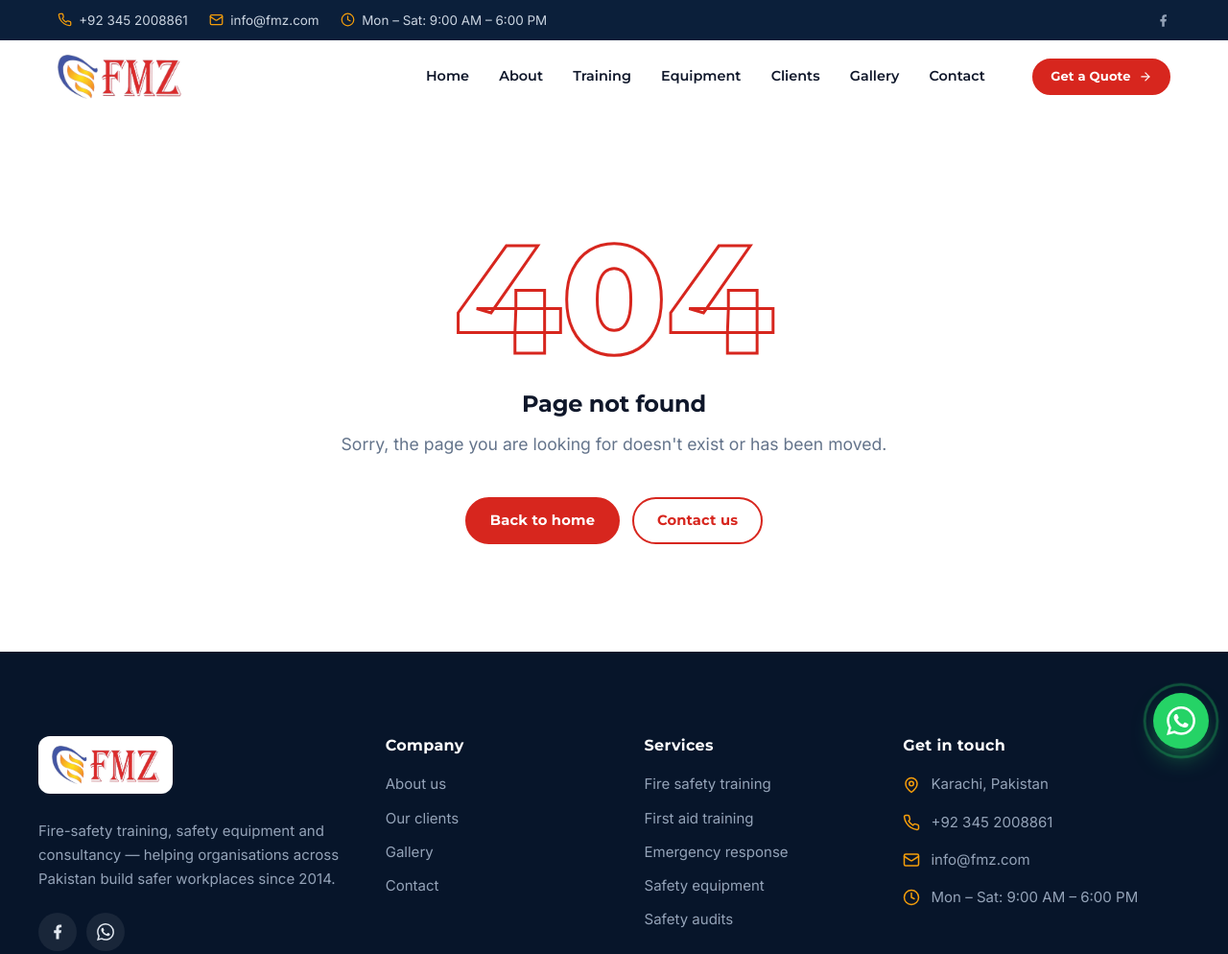
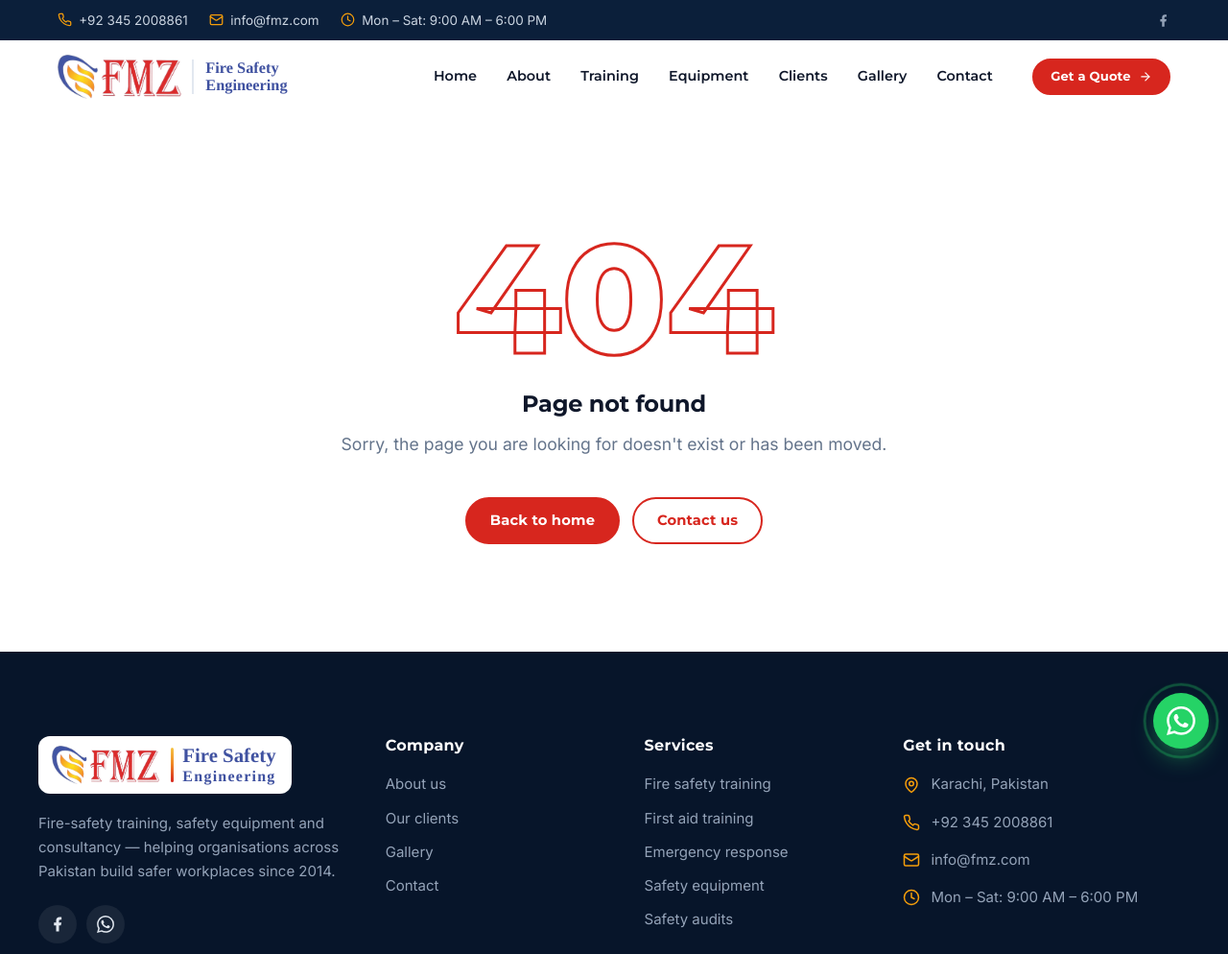
Before and after one commit to MerajAli1/FMZ-Fire-and-Safety-Website, a plain HTML site: page 404.html in a window 1280 px wide. Shown: the top 994 px of the page at 96% size. Drawn offline with Linux system fonts and the light colour scheme; no server answers.

Commit message:
Update font styles and enhance brand visibility across multiple pages

```diff
--- a/404.html
+++ b/404.html
@@ -17,7 +17,7 @@
   <link rel="preconnect" href="https://fonts.gstatic.com" crossorigin>
   <link rel="preconnect" href="https://firestore.googleapis.com" crossorigin>
   <link rel="dns-prefetch" href="https://res.cloudinary.com">
-  <link rel="stylesheet" href="https://fonts.googleapis.com/css2?family=Inter:wght@400;500;600&family=Montserrat:wght@600;700;800&display=swap">
+  <link rel="stylesheet" href="https://fonts.googleapis.com/css2?family=Inter:wght@400;500;600&family=Montserrat:wght@600;700;800&family=Tinos:wght@700&display=swap">
   <link rel="stylesheet" href="css/style.css">
   <script>document.documentElement.classList.replace('no-js', 'js');</script>
   <script type="module" src="js/pages/notfound.js"></script>
@@ -45,7 +45,8 @@
   <header class="header">
     <div class="container">
       <a class="brand" href="index.html" aria-label="FMZ Fire &amp; Safety Engineering — home">
-        <img src="assets/img/logo.png" alt="FMZ Fire &amp; Safety Engineering" width="129" height="46">
+        <img src="assets/img/logo.png" alt="FMZ" width="129" height="46">
+        <span class="brand__text"><span class="brand__l1">Fire Safety</span> <span class="brand__l2">Engineering</span></span>
       </a>
       <nav id="site-nav" class="nav" aria-label="Main">
         <button class="nav-close" type="button" aria-label="Close menu"><svg class="icon" aria-hidden="true"><use href="assets/icons.svg#x"></use></svg></button>
@@ -80,7 +81,7 @@
   <footer class="footer">
     <div class="container footer__top">
       <div>
-        <a class="footer__logo" href="index.html"><img src="assets/img/logo.png" alt="FMZ Fire &amp; Safety Engineering" width="112" height="40" loading="lazy"></a>
+        <a class="footer__logo" href="index.html"><img src="assets/img/logo.png" alt="FMZ Fire &amp; Safety Engineering" width="112" height="40" loading="lazy"><span class="brand__text"><span class="brand__l1">Fire Safety</span> <span class="brand__l2">Engineering</span></span></a>
         <p>Fire-safety training, safety equipment and consultancy — helping organisations across Pakistan build safer workplaces since 2014.</p>
         <div class="social">
           <a data-social="facebook" href="https://www.facebook.com/p/FMZ-Fire-Safety-Engineering-100064305961947/" target="_blank" rel="noopener" aria-label="Facebook"><svg class="icon" aria-hidden="true"><use href="assets/icons.svg#facebook"></use></svg></a>
--- a/css/style.css
+++ b/css/style.css
@@ -174,8 +174,33 @@ ul { margin: 0; padding: 0; list-style: none; }
 }
 .header.is-scrolled { box-shadow: 0 8px 30px -18px rgba(15, 23, 42, .35); border-bottom-color: var(--line); }
 .header .container { display: flex; align-items: center; justify-content: space-between; gap: 1.5rem; height: var(--header-h); }
-.brand { display: flex; align-items: center; flex-shrink: 0; }
+.brand { display: flex; align-items: center; gap: .7rem; flex-shrink: 0; }
 .brand img { height: 46px; width: auto; }
+.brand__text {
+  /* Matches the FMZ signboard: bold serif in the logo's blue */
+  padding-left: .75rem; border-left: 2px solid var(--line);
+  font-family: 'Tinos', 'Times New Roman', Times, Georgia, serif; font-weight: 700;
+  font-size: 1.3rem; line-height: 1.1; color: #3f51a0; letter-spacing: 0; white-space: nowrap;
+}
+
+/* Stacked lockup (footer here; phones in the media query below): "Engineering" is letter-spaced so both
+   lines end at exactly the same width, with a flame-coloured divider from the logo. */
+.footer__logo .brand__text {
+  position: relative; display: flex; flex-direction: column; gap: .12em;
+  border-left: 0; padding-left: .8rem; line-height: 1; white-space: nowrap; max-width: none;
+}
+.footer__logo .brand__text::before {
+  content: ''; position: absolute; left: 0; top: 4%; bottom: 4%; width: 3px; border-radius: 3px;
+  background: linear-gradient(180deg, #f6c343, #f08a24 45%, var(--brand));
+}
+.footer__logo .brand__l1 { font-size: 1em; }
+.footer__logo .brand__l2 { font-size: .77em; letter-spacing: .078em; margin-right: -.078em; }
+@media (max-width: 600px) {
+  .header .brand__text { position: relative; display: flex; flex-direction: column; gap: .12em; border-left: 0; padding-left: .7rem; line-height: 1; font-size: 1.32rem; }
+  .header .brand__text::before { content: ''; position: absolute; left: 0; top: 4%; bottom: 4%; width: 3px; border-radius: 3px; background: linear-gradient(180deg, #f6c343, #f08a24 45%, var(--brand)); }
+  .header .brand__l2 { font-size: .77em; letter-spacing: .078em; margin-right: -.078em; }
+}
+@media (min-width: 1081px) and (max-width: 1280px) { .brand__text { white-space: normal; max-width: 7em; font-size: 1.02rem; } .nav__link { padding: .55rem .5rem; } .header .container { gap: 1rem; } .header__cta { margin-left: .25rem; } }
 
 .nav { display: flex; align-items: center; gap: .25rem; margin-left: auto; }
 .nav__link {
@@ -222,11 +247,12 @@ ul { margin: 0; padding: 0; list-style: none; }
   }
   .nav-backdrop.is-open { opacity: 1; visibility: visible; }
   body.nav-open { overflow: hidden; }
-  /* backdrop-filter would make the header the containing block of the fixed nav panel */
-  body.nav-open .header { backdrop-filter: none; -webkit-backdrop-filter: none; background: #fff; }
+  /* No backdrop-filter here: it would make the header the containing block of the fixed,
+     off-screen nav panel, which then widens the page on phones. */
+  .header { backdrop-filter: none; -webkit-backdrop-filter: none; background: #fff; }
 }
 @media (min-width: 1081px) { .nav-close, .nav-backdrop { display: none; } }
-@media (max-width: 480px) { .brand img { height: 40px; } :root { --header-h: 68px; } }
+@media (max-width: 480px) { .brand img { height: 38px; } .brand { gap: .5rem; } .header .brand__text { font-size: 1.22rem; padding-left: .6rem; } :root { --header-h: 68px; } }
 
 /* ---------- Hero slider ---------- */
 .hero {
@@ -619,8 +645,9 @@ textarea.input { resize: vertical; min-height: 140px; }
 .footer__top { padding: clamp(56px, 8vw, 88px) 0 48px; display: grid; gap: 40px; grid-template-columns: 1.4fr 1fr 1fr 1.3fr; }
 @media (max-width: 960px) { .footer__top { grid-template-columns: 1fr 1fr; } }
 @media (max-width: 560px) { .footer__top { grid-template-columns: 1fr; } }
-.footer__logo { background: #fff; display: inline-block; padding: 10px 14px; border-radius: 12px; margin-bottom: 1.2rem; }
+.footer__logo { background: #fff; display: inline-flex; align-items: center; gap: .7rem; padding: 10px 16px 10px 14px; border-radius: 12px; margin-bottom: 1.2rem; }
 .footer__logo img { height: 40px; width: auto; }
+.footer__logo .brand__text { font-size: 1.3rem; }
 .footer h3 { color: #fff; font-size: 1rem; margin-bottom: 1.2rem; letter-spacing: .02em; }
 .footer__links { display: grid; gap: .65rem; }
 .footer__links a { transition: color .2s, padding-left .2s; }
```
Also changed, not shown: about.html (+4 -3 lines), clients.html (+4 -3 lines), contact.html (+4 -3 lines), equipments.html (+4 -3 lines), gallery.html (+4 -3 lines), index.html (+4 -3 lines), training.html (+4 -3 lines).
